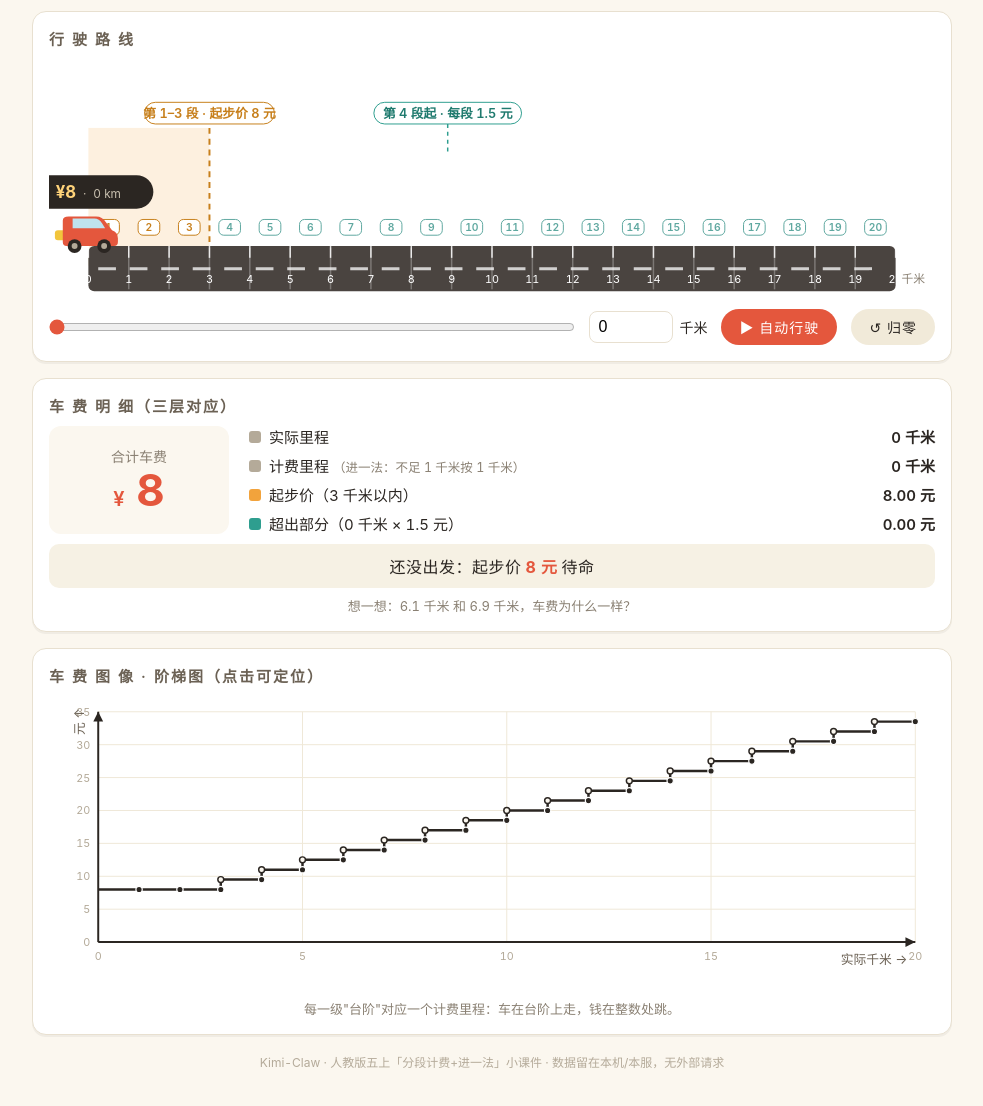
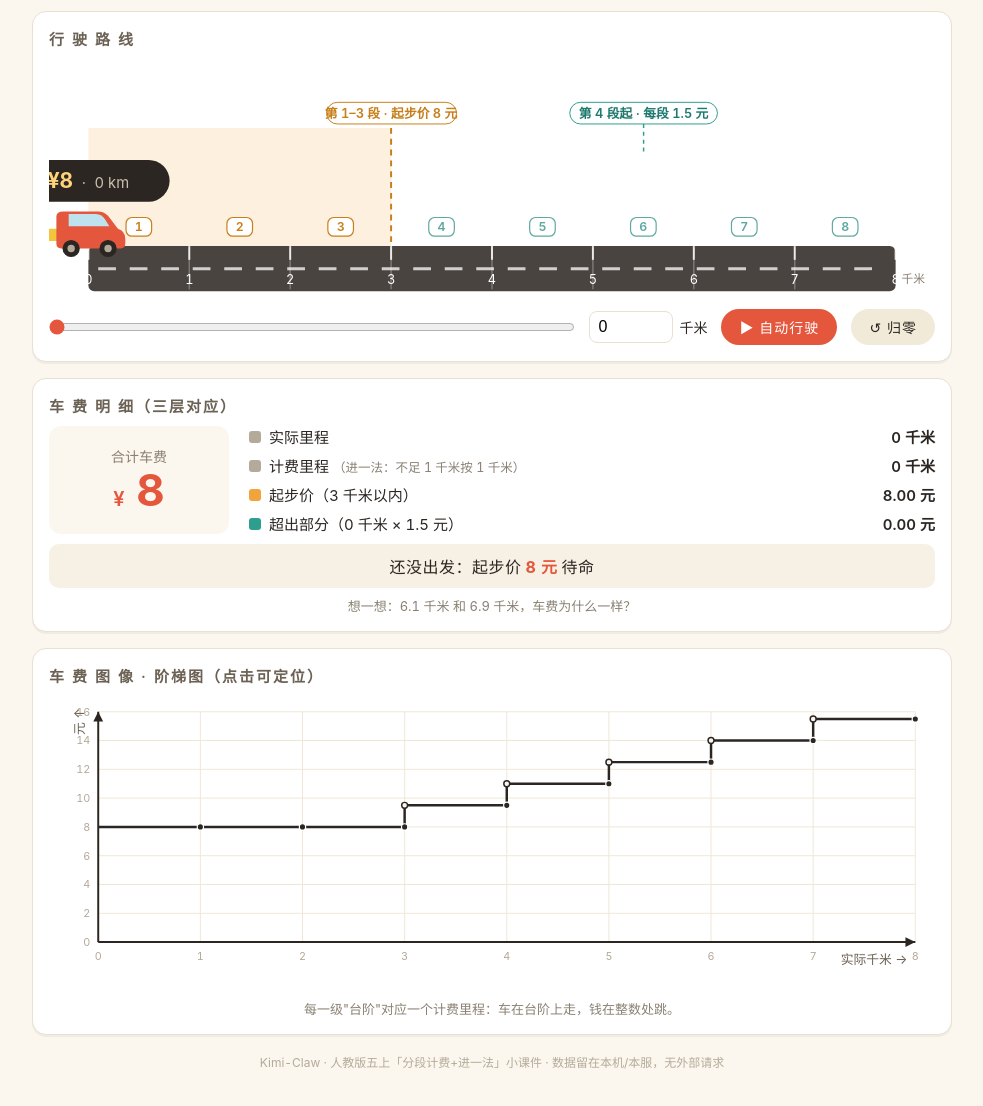
Before and after one commit to Hippo1096/taxi-demo, a plain HTML site: page index.html in a window 1280 px wide. Shown: the part 94-1200 px from the top of the page, without its empty margins (148-1131 px from the left). Drawn offline with Linux system fonts and the light colour scheme.

Commit message:
v4: 里程上限 8km，每千米占比 2.5 倍，图象 0-16 元，车与车顶牌放大 1.25x

```diff
--- a/index.html
+++ b/index.html
@@ -100,19 +100,19 @@
     <div class="toast" id="toast">⚑ 超过 3 千米，超出部分每千米 +1.5 元</div>
     <svg id="scene" viewBox="0 0 900 250" role="img" aria-label="出租车行驶路线图">
       <!-- 起步价区域底色 -->
-      <rect x="40" y="70" width="123" height="140" fill="#F2A33C" opacity="0.16"/>
-      <rect id="zoneExtra" x="163" y="70" width="0" height="140" fill="#2E9E8F" opacity="0.12"/>
+      <rect x="40" y="70" width="307.5" height="140" fill="#F2A33C" opacity="0.16"/>
+      <rect id="zoneExtra" x="347.5" y="70" width="0" height="140" fill="#2E9E8F" opacity="0.12"/>
       <!-- 3千米界旗 -->
-      <line x1="163" y1="70" x2="163" y2="210" stroke="#C77F1B" stroke-width="2" stroke-dasharray="6 5"/>
+      <line x1="347.5" y1="70" x2="347.5" y2="210" stroke="#C77F1B" stroke-width="2" stroke-dasharray="6 5"/>
       <g font-size="13" fill="#C77F1B" font-weight="600">
-        <rect x="97" y="44" width="132" height="22" rx="11" fill="#FFF" stroke="#C77F1B"/>
-        <text x="163" y="60" text-anchor="middle">第 1–3 段 · 起步价 8 元</text>
+        <rect x="282" y="44" width="132" height="22" rx="11" fill="#FFF" stroke="#C77F1B"/>
+        <text x="347.5" y="60" text-anchor="middle">第 1–3 段 · 起步价 8 元</text>
       </g>
       <!-- 超出区提示牌 -->
       <g font-size="13" fill="#1F7A6E" font-weight="600">
-        <rect x="330" y="44" width="150" height="22" rx="11" fill="#FFF" stroke="#2E9E8F"/>
-        <text x="405" y="60" text-anchor="middle">第 4 段起 · 每段 1.5 元</text>
-        <line x1="405" y1="66" x2="405" y2="98" stroke="#2E9E8F" stroke-width="1.5" stroke-dasharray="4 4"/>
+        <rect x="529" y="44" width="150" height="22" rx="11" fill="#FFF" stroke="#2E9E8F"/>
+        <text x="604" y="60" text-anchor="middle">第 4 段起 · 每段 1.5 元</text>
+        <line x1="604" y1="66" x2="604" y2="98" stroke="#2E9E8F" stroke-width="1.5" stroke-dasharray="4 4"/>
       </g>
       <!-- 道路 -->
       <rect x="40" y="190" width="820" height="46" fill="#4A4440" rx="6"/>
@@ -143,9 +143,9 @@
       </g>
     </svg>
     <div class="controls">
-      <input type="range" id="slider" min="0" max="20" step="0.1" value="0" aria-label="行驶里程">
+      <input type="range" id="slider" min="0" max="8" step="0.1" value="0" aria-label="行驶里程">
       <div class="numwrap">
-        <input type="number" id="num" min="0" max="20" step="0.1" value="0" aria-label="里程数值">
+        <input type="number" id="num" min="0" max="8" step="0.1" value="0" aria-label="里程数值">
         <span>千米</span>
       </div>
       <button id="play">▶ 自动行驶</button>
@@ -213,7 +213,7 @@
 <script>
 (function(){
   "use strict";
-  const MAX_KM=20, BASE_KM=3, BASE_FARE=8, PER_KM=1.5, MAX_FARE=35;
+  const MAX_KM=8, BASE_KM=3, BASE_FARE=8, PER_KM=1.5, MAX_FARE=16;
   const $ = id => document.getElementById(id);
 
   /* 场景坐标：viewBox 900×250，道路 x40 w820 → 41px/km */
@@ -238,8 +238,8 @@
   let t = $("ticks"), html = "";
   for(let k=0;k<=MAX_KM;k++){
     const x = sx(k);
-    html += `<line x1="${x}" y1="190" x2="${x}" y2="202" stroke="#FFF" stroke-width="1.5" opacity="0.85"/>
-             <text x="${x}" y="228" text-anchor="middle" font-size="11" fill="#FFF">${k}</text>`;
+    html += `<line x1="${x}" y1="190" x2="${x}" y2="204" stroke="#FFF" stroke-width="2" opacity="0.85"/>
+             <text x="${x}" y="229" text-anchor="middle" font-size="13" fill="#FFF">${k}</text>`;
   }
   html += `<text x="${SX+SW+6}" y="228" font-size="12" fill="#8A8073">千米</text>`;
   t.innerHTML = html;
@@ -250,18 +250,18 @@
     sh += `<line x1="${sx(k)}" y1="192" x2="${sx(k)}" y2="234" stroke="#FFF" stroke-width="1.5" opacity="0.28"/>`;
   for(let k=1;k<=MAX_KM;k++){
     const c = k <= BASE_KM ? "#C77F1B" : "#5FA8A0", x = sx(k-0.5);
-    sj += `<rect x="${x-11}" y="163" width="22" height="16" rx="5" fill="#FFF" stroke="${c}" stroke-width="1"/>
-           <text x="${x}" y="175" text-anchor="middle" font-size="10.5" fill="${c}" font-weight="600">${k}</text>`;
+    sj += `<rect x="${x-13}" y="161" width="26" height="19" rx="6" fill="#FFF" stroke="${c}" stroke-width="1.2"/>
+           <text x="${x}" y="175" text-anchor="middle" font-size="12.5" fill="${c}" font-weight="600">${k}</text>`;
   }
   $("seps").innerHTML = sh;
   $("slabTags").innerHTML = sj;
 
   /* 网格 */
   let g = $("grid"), gh = "";
-  for(let f=0;f<=MAX_FARE;f+=5)
+  for(let f=0;f<=MAX_FARE;f+=2)
     gh += `<line x1="${GX0}" y1="${gy(f)}" x2="${GX0+GW}" y2="${gy(f)}" stroke="#EFE8D8" stroke-width="1"/>
            <text x="${GX0-8}" y="${gy(f)+4}" text-anchor="end" font-size="11" fill="#B4AA99">${f}</text>`;
-  for(let k=0;k<=MAX_KM;k+=5)
+  for(let k=0;k<=MAX_KM;k++)
     gh += `<line x1="${gx(k)}" y1="${GY0}" x2="${gx(k)}" y2="16" stroke="#EFE8D8" stroke-width="1"/>
            <text x="${gx(k)}" y="268" text-anchor="middle" font-size="11" fill="#B4AA99">${k}</text>`;
   g.innerHTML = gh;
@@ -285,10 +285,10 @@
     const extra = Math.max(0, b - BASE_KM);
 
     /* 场景 */
-    $("car").setAttribute("transform", `translate(${sx(km)},180)`);
+    $("car").setAttribute("transform", `translate(${sx(km)},180) scale(1.25)`);
     $("fareText").textContent = "¥" + trim(f);
     $("kmText").textContent = trim(km) + " km";
-    $("bubbleG").setAttribute("transform", `translate(${Math.min(0, 826-sx(km))},0)`);
+    $("bubbleG").setAttribute("transform", `translate(${Math.min(0, 809-sx(km))},0)`);
     $("zoneExtra").setAttribute("width", Math.max(0, sx(km)-sx(BASE_KM)));
     const shl = $("slabHL");
     if(b > 0){
@@ -300,7 +300,7 @@
     const pin = $("pin");
     if(b > 0){
       pin.setAttribute("visibility","visible");
-      const px = sx(b), anchorEnd = b > 17;
+      const px = sx(b), anchorEnd = b >= 7;
       $("pinLine").setAttribute("x1", px); $("pinLine").setAttribute("x2", px);
       $("pinBox").setAttribute("x", anchorEnd ? px-104 : px);
       $("pinBox").setAttribute("fill", b <= BASE_KM ? "#C77F1B" : "#1F7A6E");
@@ -339,7 +339,7 @@
       mk += `<line x1="${gx(km)}" y1="${gy(f)}" x2="${gx(km)}" y2="${GY0}" stroke="#E4573D" stroke-width="1.5" stroke-dasharray="5 4"/>
              <circle cx="${gx(b)}" cy="${gy(f)}" r="8" fill="#E4573D" opacity="0.25"/>
              <circle cx="${gx(b)}" cy="${gy(f)}" r="5" fill="#E4573D" stroke="#FFF" stroke-width="2"/>
-             <text x="${Math.min(gx(b), gx(MAX_KM)-8)}" y="${gy(f)-14}" text-anchor="${b>17?"end":"middle"}"
+             <text x="${Math.min(gx(b), gx(MAX_KM)-8)}" y="${gy(f)-14}" text-anchor="${b>=7?"end":"middle"}"
                font-size="13" font-weight="600" fill="#E4573D">实际 ${trim(km)} → 计费 ${b} km → ${trim(f)} 元</text>`;
     }
     $("marker").innerHTML = mk;
@@ -376,7 +376,7 @@
     let last = performance.now();
     timer = setInterval(() => {
       const now = performance.now(), dt = (now-last)/1000; last = now;
-      setKm(km + dt*2);                 // 2 千米/秒
+      setKm(km + dt*1.5);               // 1.5 千米/秒
       if(wasUnder && km >= BASE_KM){
         wasUnder = false;
         const toast = $("toast");
```
